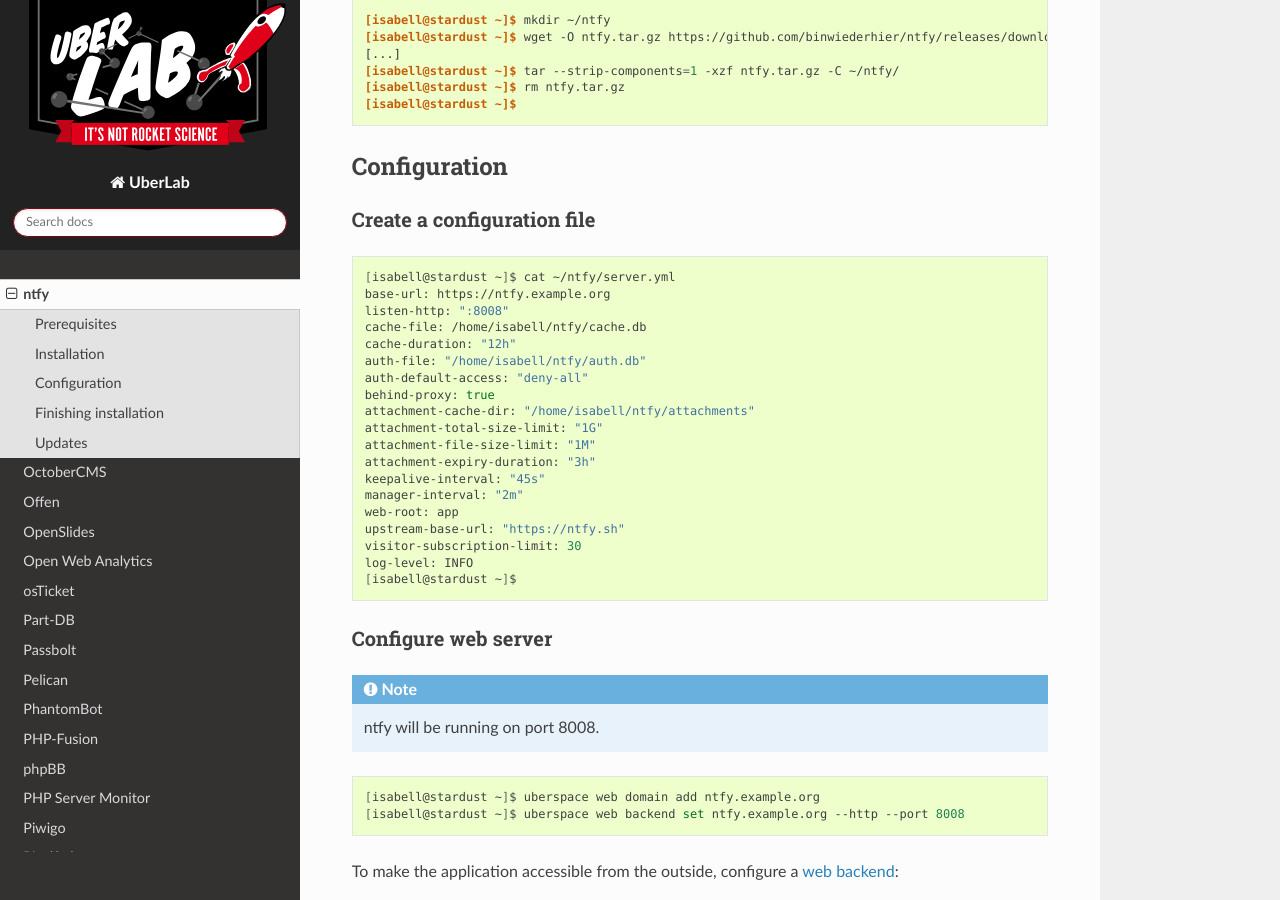
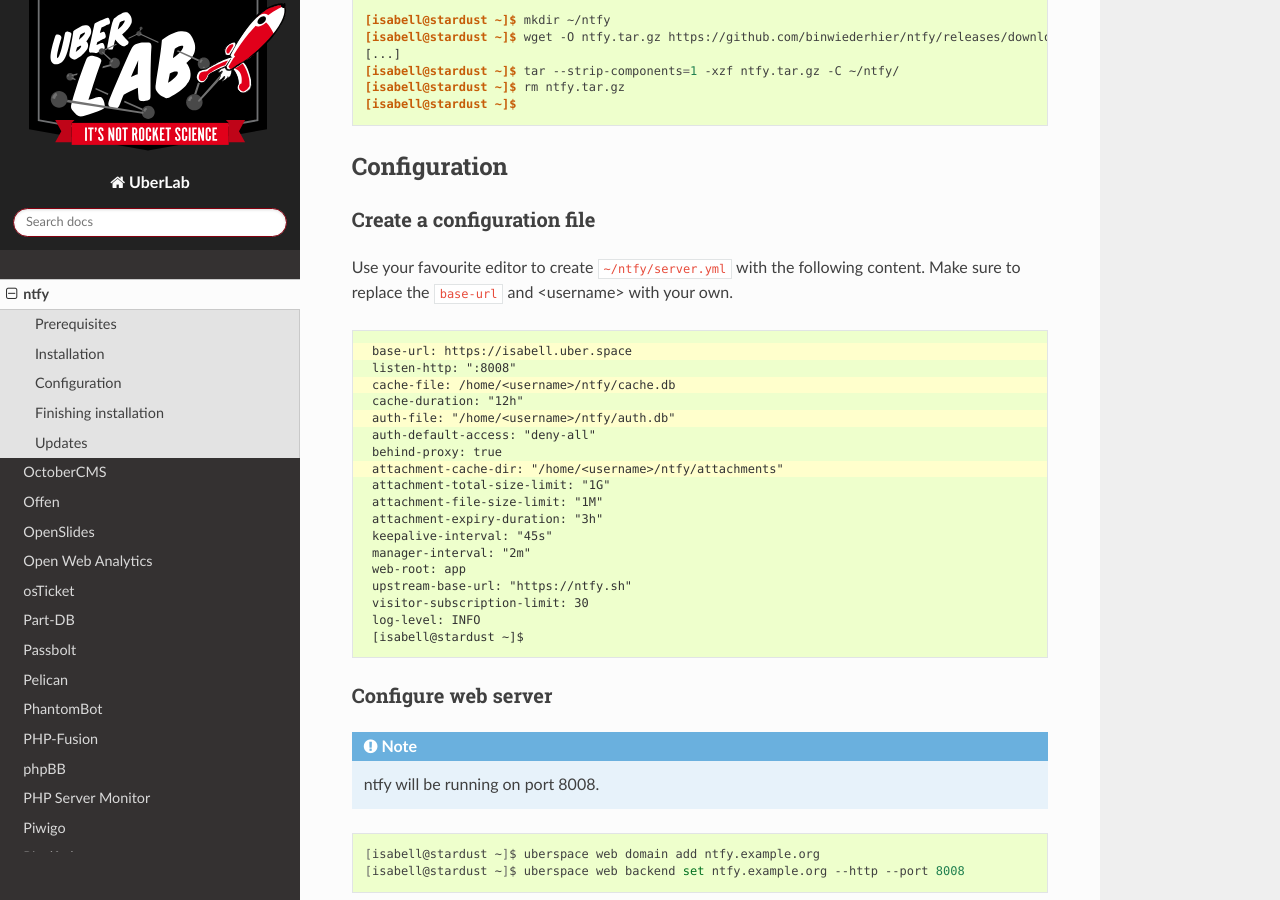
Before and after one commit to Uberspace/lab, a Sphinx documentation site: the page built from source/guide_ntfy.rst, in a window 1280 px wide and 900 px high, scrolled down 1435 px. Built offline with Sphinx 7.4.7 and the Read the Docs theme 2.0.0, drawn with Linux system fonts in a browser that asks for light colours.

Commit message:
Update guide_ntfy.rst

```diff
--- a/source/guide_ntfy.rst
+++ b/source/guide_ntfy.rst
@@ -53,17 +53,19 @@
 Create a configuration file
 ---------------------------
 
-.. code-block:: bash
+Use your favourite editor to create ``~/ntfy/server.yml`` with the following content. Make sure to replace the ``base-url`` and <username> with your own.
 
-  [isabell@stardust ~]$ cat ~/ntfy/server.yml
-  base-url: https://ntfy.example.org
+.. code-block::
+ :emphasize-lines: 1,3,5,8
+
+  base-url: https://isabell.uber.space
   listen-http: ":8008"
-  cache-file: /home/isabell/ntfy/cache.db
+  cache-file: /home/<username>/ntfy/cache.db
   cache-duration: "12h"
-  auth-file: "/home/isabell/ntfy/auth.db"
+  auth-file: "/home/<username>/ntfy/auth.db"
   auth-default-access: "deny-all"
   behind-proxy: true
-  attachment-cache-dir: "/home/isabell/ntfy/attachments"
+  attachment-cache-dir: "/home/<username>/ntfy/attachments"
   attachment-total-size-limit: "1G"
   attachment-file-size-limit: "1M"
   attachment-expiry-duration: "3h"
```
